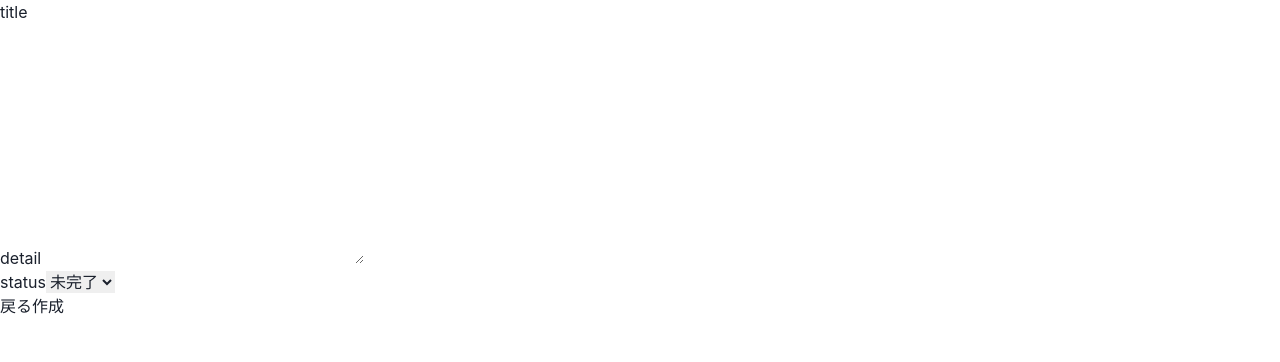
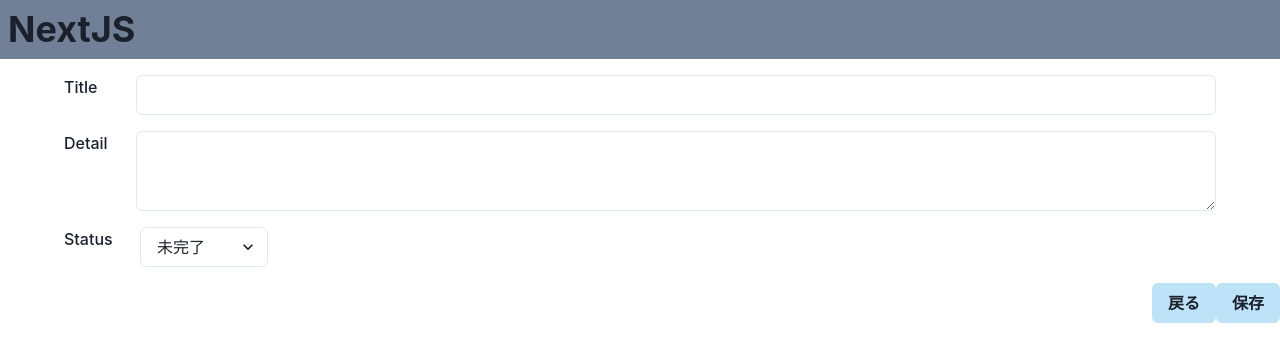
Before and after one commit to tetsu633/next-todo-app, a Next.js app: page /todos/create in a window 1280 px wide. Shown: the top 362 px of the page. Built offline with nearby package versions, Linux system fonts and the light colour scheme; no server answers; the database is empty.

Commit message:
style create.js

```diff
--- a/pages/create.js
+++ b/pages/create.js
@@ -4,6 +4,19 @@
 
 import { addDoc, collection, getDocs } from "firebase/firestore";
 import { db } from "../firebase";
+import {
+  Box,
+  Flex,
+  FormControl,
+  FormLabel,
+  Input,
+  Select,
+  Textarea,
+  Stack,
+} from "@chakra-ui/react";
+import ReturnButton from "../components/button/return-button";
+import SaveButton from "../components/button/save-button";
+import Header from "../components/header";
 
 // 作成画面
 const CreateTodo = () => {
@@ -35,46 +48,65 @@
     }
   };
 
+  // 戻るボタン押下時の処理
+  const onClickReturnButton = (e) => {
+    e.preventDefault();
+    router.back();
+  };
+
   return (
-    <>
-      <form>
-        <label htmlFor="title">title</label>
-        <input
+    <Box>
+      <Header />
+      <Stack spacing={4}>
+        <FormControl>
+          <Flex px={16}>
+            <FormLabel w={16} htmlFor="title">
+              Title
+            </FormLabel>
+            <Input
               id="title"
               type="text"
+              value={todo.title}
               onChange={(e) => setTodo({ ...todo, title: e.target.value })}
             />
-        <br />
-        <label htmlFor="detail">detail</label>
-        <textarea
+          </Flex>
+        </FormControl>
+        <FormControl>
+          <Flex px={16}>
+            <FormLabel w={16} htmlFor="detail">
+              Detail
+            </FormLabel>
+            <Textarea
               id="detail"
-          cols="30"
-          rows="10"
+              value={todo.detail}
               onChange={(e) => setTodo({ ...todo, detail: e.target.value })}
             />
-        <br />
-        <label>status</label>
-        <select
-          defaultValue="未完了"
+          </Flex>
+        </FormControl>
+        <FormControl>
+          <Flex px={16}>
+            <FormLabel w={16}>Status</FormLabel>
+            <Select
+              w={32}
+              defaultValue={todo.status}
               onChange={(e) => setTodo({ ...todo, status: e.target.value })}
             >
               <option value="完了">完了</option>
               <option value="途中">途中</option>
               <option value="未完了">未完了</option>
-        </select>
-        <br />
-        <Link href="/">
-          <button>戻る</button>
-        </Link>
-        <button
-          onClick={(e) => {
-            onClickAddButton(e);
-          }}
-        >
-          作成
-        </button>
-      </form>
-    </>
+            </Select>
+          </Flex>
+        </FormControl>
+        <Flex justifyContent="right">
+          <ReturnButton onClickEvent={(e) => onClickReturnButton(e)}>
+            戻る
+          </ReturnButton>
+          <SaveButton onClickEvent={(e) => onClickAddButton(e)}>
+            保存
+          </SaveButton>
+        </Flex>
+      </Stack>
+    </Box>
   );
 };
 
```
Also changed, not shown: components/pages/edit.js (+5 -8 lines). Lines whose indentation alone changed are shown as unchanged.
